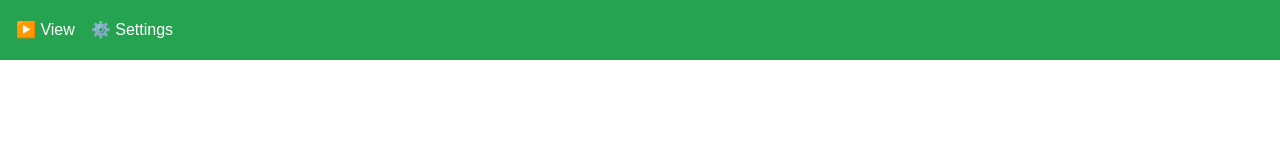
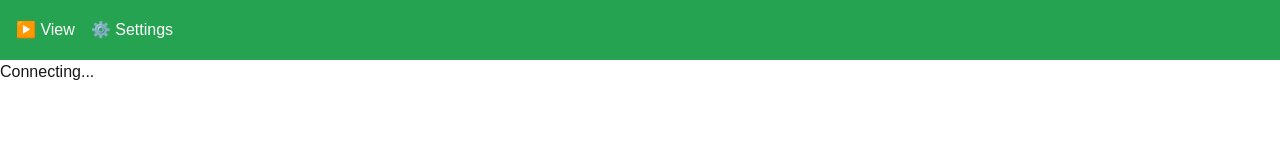
Before and after one commit to edwardspencerdev/RaspberryPiBirdBox, a Next.js app in the folder bird-interface/: page / in a window 1280 px wide. Shown: the top 160 px of the page. Built offline with nearby package versions, Linux system fonts and the light colour scheme.

Commit message:
Changed UI to have connecting text on view page

```diff
--- a/bird-interface/app/page.tsx
+++ b/bird-interface/app/page.tsx
@@ -3,18 +3,23 @@ import { useWebRTCPlayer } from "./useWebRTCPlayer";
 import { Header } from "./header";
 
 export default function CameraPage() {
-  const videoRef = useWebRTCPlayer("http://192.168.0.25:8889/view/whep");
+  const {videoRef, status} = useWebRTCPlayer("http://192.168.0.25:8889/view/whep");
 
   return (
-    <div>
+    <>
       <Header/>
       <video
         ref={videoRef}
         autoPlay
         playsInline
         muted
-        style={{ width: "100%" }}
+        style={{ width: "100%",background: "black", display: status === "connected" ? "block" : "none" }}
       />
-    </div>
+      {status !== "connected" && (
+        <p>
+          {status === "connecting" ? "Connecting..." : "Connection failed"}
+        </p>
+      )}
+    </>
   );
 }
--- a/bird-interface/app/useWebRTCPlayer.ts
+++ b/bird-interface/app/useWebRTCPlayer.ts
@@ -1,47 +1,47 @@
 "use client";
-import { useEffect, useRef } from "react";
+import { useEffect, useRef, useState } from "react";
 
 export function useWebRTCPlayer(streamUrl: string) {
-  const videoRef = useRef<any>(null);
+  const videoRef = useRef<HTMLVideoElement | null>(null);
+  const [status, setStatus] = useState<"connecting" | "connected" | "failed">(
+    "connecting"
+  );
 
   useEffect(() => {
-    console.log("Starting WebRTC hook for:", streamUrl);
+    const pc = new RTCPeerConnection();
 
-    const pc = new RTCPeerConnection();
+    // Force ICE gathering
+    pc.createDataChannel("keepalive");
+
+    // Ask for video track
+    pc.addTransceiver("video", { direction: "recvonly" });
 
     pc.oniceconnectionstatechange = () => {
       console.log("ICE state:", pc.iceConnectionState);
+      if (pc.iceConnectionState === "connected") setStatus("connected");
+      else if (pc.iceConnectionState === "failed") setStatus("failed");
     };
 
     pc.ontrack = (event) => {
       console.log("Remote track received:", event.streams);
       if (videoRef.current) {
         videoRef.current.srcObject = event.streams[0];
+        setStatus("connected"); // ensure we flip to connected once video arrives
       }
     };
 
-    pc.createDataChannel("keepalive"); // forces ICE gathering
-    pc.addTransceiver("video", { direction: "recvonly" });
-
     const start = async () => {
+      try {
         const offer = await pc.createOffer();
         await pc.setLocalDescription(offer);
 
-      // Wait for ICE
-      await new Promise<void>((resolve) => {
-        if (pc.iceGatheringState === "complete") {
-            console.log("ICE already complete");
-            resolve();
-        } else {
-            console.log("Waiting for ICE candidates...");
-            const checkState = () => {
-            console.log("ICE state change:", pc.iceGatheringState);
-            if (pc.iceGatheringState === "complete") {
-                pc.removeEventListener("icegatheringstatechange", checkState);
-                resolve();
-            }
-            };
-            pc.addEventListener("icegatheringstatechange", checkState);
+        // Wait for ICE gathering to finish
+        await new Promise((resolve) => {
+          if (pc.iceGatheringState === "complete") resolve();
+          else {
+            pc.addEventListener("icegatheringstatechange", () => {
+              if (pc.iceGatheringState === "complete") resolve();
+            });
           }
         });
 
@@ -50,12 +50,17 @@ export function useWebRTCPlayer(streamUrl: string) {
         const res = await fetch(streamUrl, {
           method: "POST",
           headers: { "Content-Type": "application/sdp" },
-        body: pc.localDescription.sdp,
+          body: pc.localDescription!.sdp || "",
         });
 
         const answerSdp = await res.text();
         console.log("Answer SDP:", answerSdp);
+
         await pc.setRemoteDescription({ type: "answer", sdp: answerSdp });
+      } catch (err) {
+        console.error("WebRTC setup failed:", err);
+        setStatus("failed");
+      }
     };
 
     start();
@@ -63,5 +68,5 @@ export function useWebRTCPlayer(streamUrl: string) {
     return () => pc.close();
   }, [streamUrl]);
 
-  return videoRef;
+  return { videoRef, status };
 }
```
Lines whose indentation alone changed are shown as unchanged.
